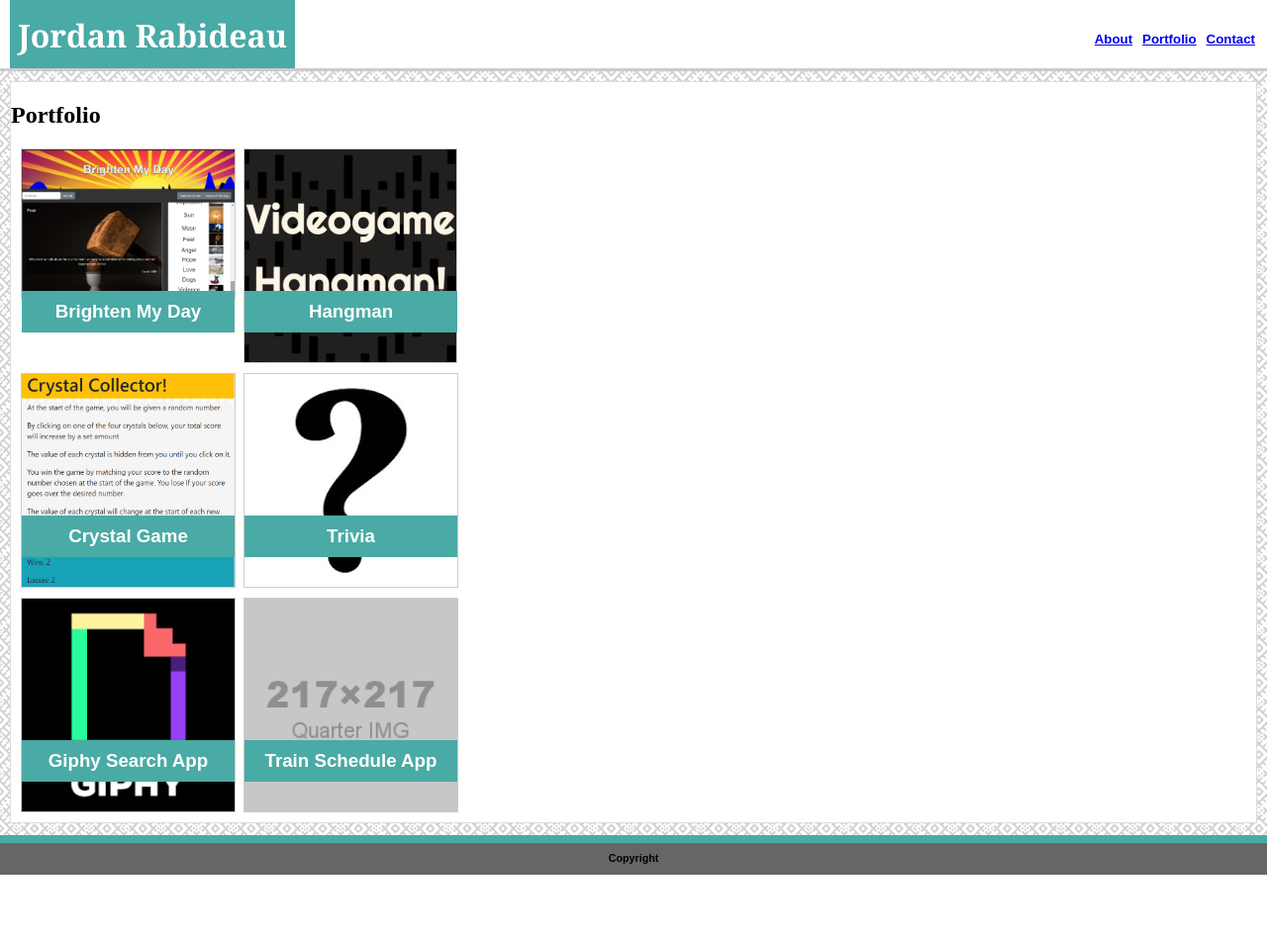
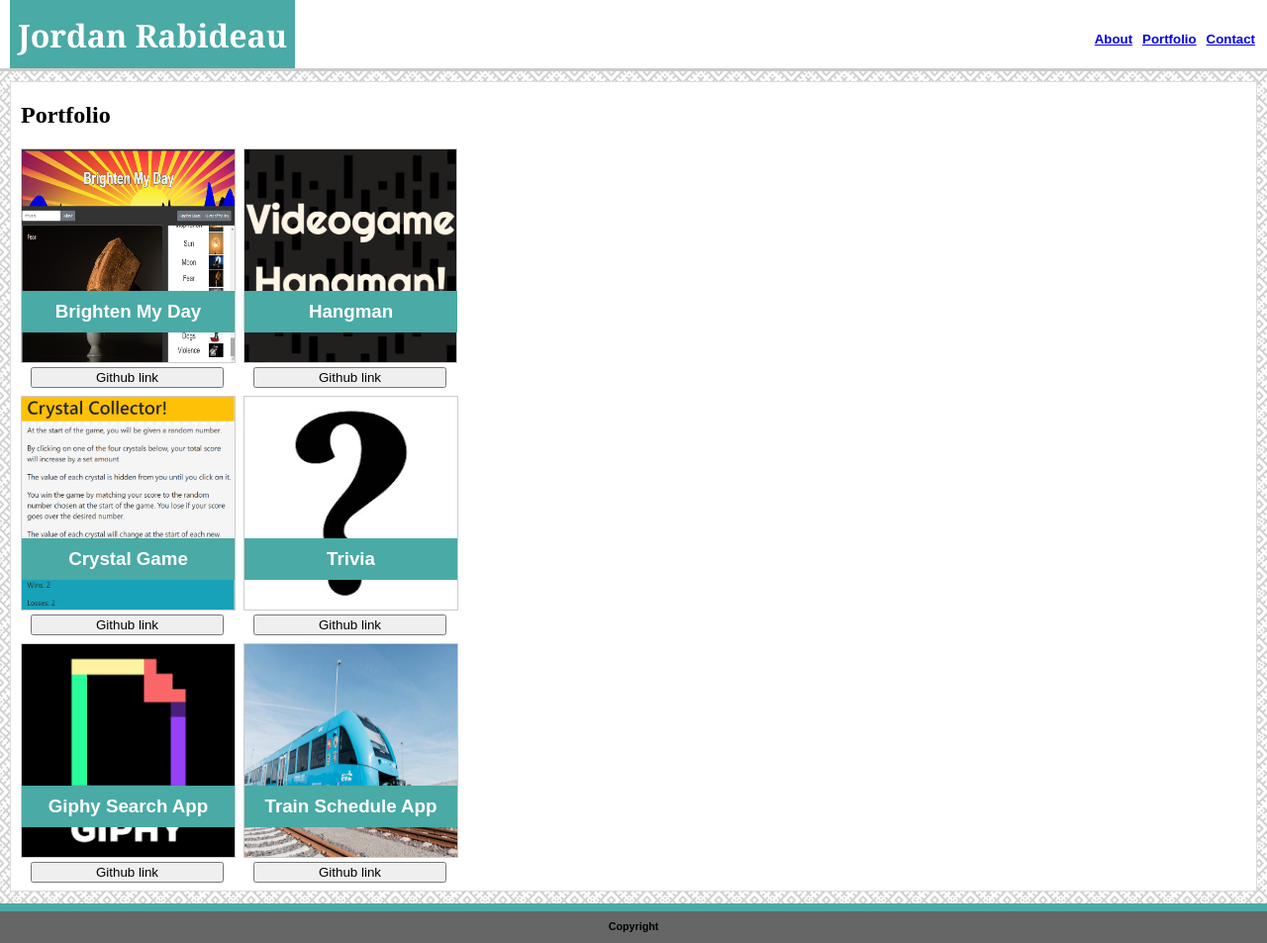
Before and after one commit to JordanMRabideau/Responsive-Portfolio, a plain HTML site: page portfolio.html in a window 1280 px wide. Shown: the whole page at 99% size. Before the commit the page ends 884 px from the top, so only its background shows below. Drawn offline with Linux system fonts and the light colour scheme.

Commit message:
added github links

```diff
--- a/assets/css/style.css
+++ b/assets/css/style.css
@@ -140,8 +140,12 @@ textarea {
     height: 215px;
     width: 215px;
     margin-left: 10px;
+    margin-bottom: 35px;
 }
 
+h2 {
+    margin-left: 10px;
+}
 img {
     border: 1px solid #cccccc;
     max-width: 100%;
--- a/portfolio.html
+++ b/portfolio.html
@@ -35,16 +35,22 @@
 
                 <div class="images">
                     <a href="https://matking4509.github.io/BrightenMyDay/">
-                        <img src="assets/images/Brighten.png">
+                        <img src="assets/images/Brighten.png" style="height:217px; width:217px">
                         <h3 class="imageText">Brighten My Day</h3>
                     </a>
+                    <form action="https://github.com/matking4509/BrightenMyDay">
+                        <input type="submit" value="Github link">
+                    </form>
                 </div>
 
                 <div class="images">
                     <a href="https://jordanmrabideau.github.io/Word-Guess-Game/">
-                        <img src="assets/images/hangman-game.png">
+                        <img src="assets/images/hangman-game.png" >
                         <h3 class="imageText">Hangman</h3>
                     </a>
+                    <form action="https://github.com/JordanMRabideau/Word-Guess-Game">
+                        <input type="submit" value="Github link">
+                    </form>
                 </div>
 
                 <div class="images">
@@ -52,15 +58,19 @@
                         <img src="assets/images/crystal-game.png">
                         <h3 class="imageText">Crystal Game</h3>
                     </a>
+                    <form action="https://github.com/JordanMRabideau/unit-4-game">
+                        <input type="submit" value="Github link">
+                    </form>
                 </div>
-
-
 
                 <div class="images">
                     <a href="https://jordanmrabideau.github.io/Trivia/">
                         <img src="assets/images/question.png" height=217px width=217px>
                         <h3 class="imageText">Trivia</h3>
                     </a>
+                    <form action="https://github.com/JordanMRabideau/Trivia">
+                        <input type="submit" value="Github link">
+                    </form>
                 </div>
 
                 <div class="images">
@@ -68,13 +78,19 @@
                         <img src="assets/images/Giphy.png" height=217px width=217px>
                         <h3 class="imageText">Giphy Search App</h3>
                    </a>
+                    <form action="https://github.com/JordanMRabideau/Giphy-App">
+                        <input type="submit" value="Github link">
+                    </form>
                 </div>
 
                 <div class="images">
                     <a href="https://jordanmrabideau.github.io/Train-Schedule/.">
-                        <img src="assets/images/217x217.png">
+                        <img src="assets/images/train.jpg" height=217px width=217px>
                         <h3 class="imageText">Train Schedule App</h3>
                     </a>
+                    <form action="https://github.com/JordanMRabideau/Train-Schedule">
+                        <input type="submit" value="Github link">
+                    </form>
                 </div>
 
             </section>
```
Also changed, not shown: contact.html (+3 -2 lines), assets/images/train.jpg (added).
